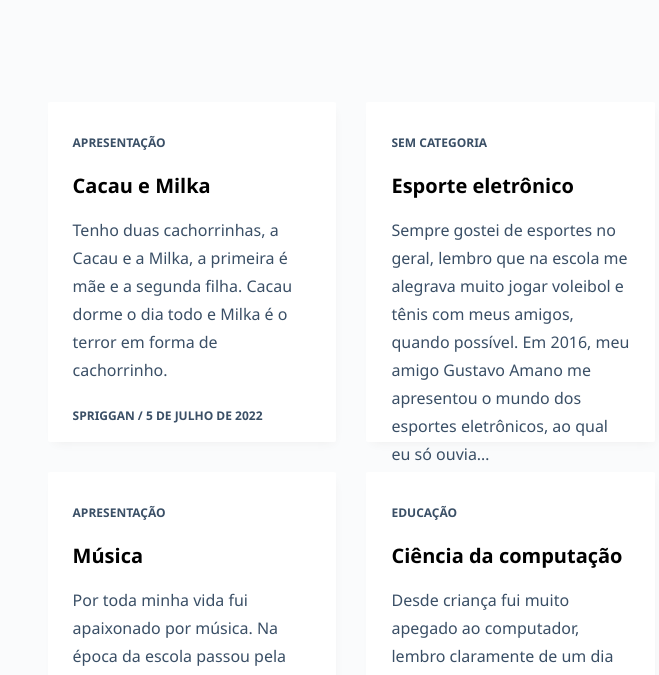
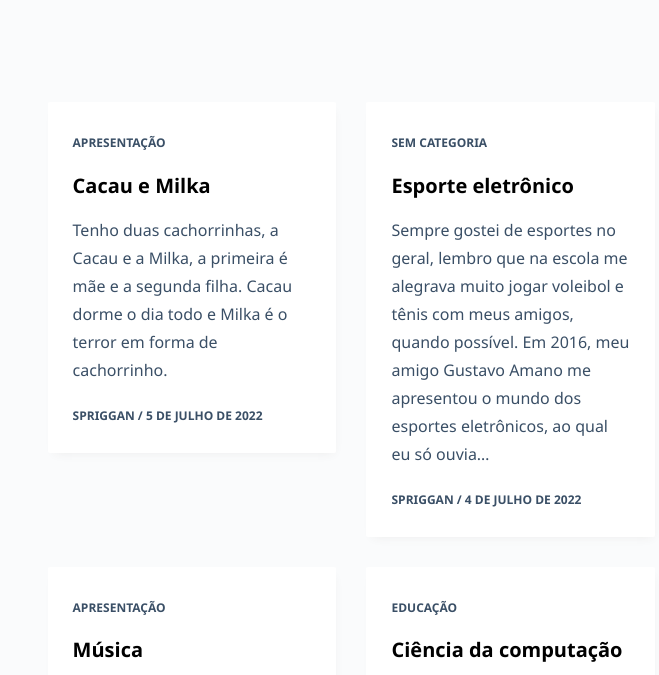
Before and after one commit to SprigganCS/web-html, a plain HTML site: page index.html in a window 1280 px wide. Shown: the part 65-740 px from the top of the page, without its empty margins (165-824 px from the left). Drawn offline with Linux system fonts and the light colour scheme.

Commit message:
Update style.css
Remova a propriedade de height do card para que os elementos caibam nele graças a sua div =)

```diff
--- a/style.css
+++ b/style.css
@@ -63,7 +63,6 @@ a, a:hover, a:focus, a:active {
 .card{
     margin: 15px;
     width: 27%;
-    height: 290px;
     background-color: #ffffff;
     padding: 25px;
 
```
